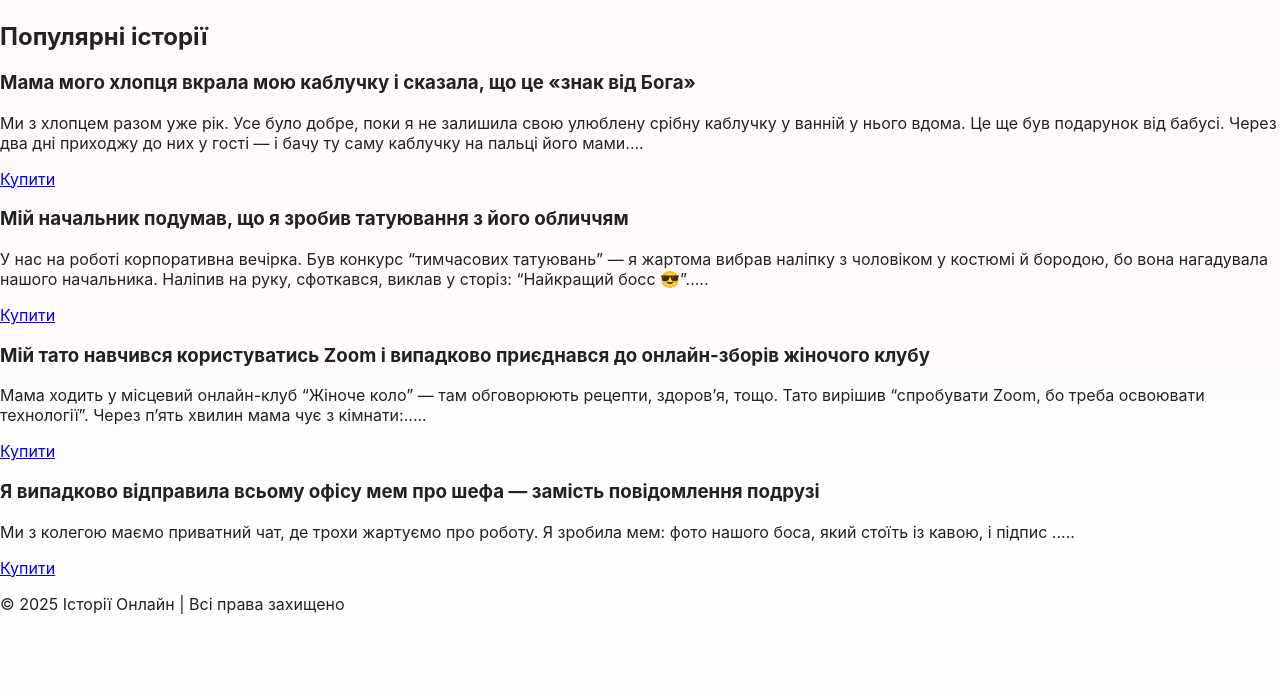
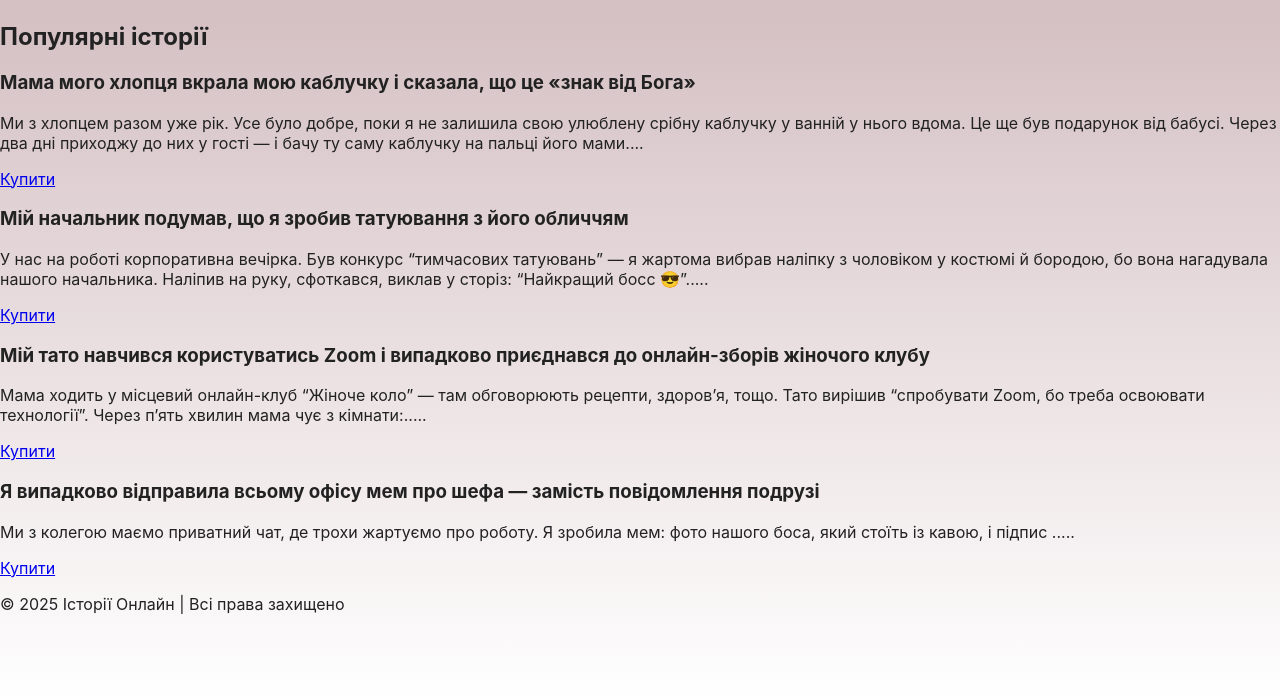
Before and after one commit to qwemely/Plitkoteka.ua, a plain HTML site: page pop.html in a window 1280 px wide. Shown: the part 100-800 px from the top of the page. Drawn offline with Linux system fonts and the light colour scheme.

Commit message:
основа

```diff
--- a/pop.css
+++ b/pop.css
@@ -1,8 +1,7 @@
 :root{
-  --primary: #6C2D6D;
-  --accent:  #FFB3C6;
-  --bg:      #FFF7FB;
-  --card:    #ffffff;
+  --primary: #6a2a53;
+  --accent:  #f2a0b59f;
+  --bg:      #8e575f6f;
   --text:    #222222;
   --muted:   #6b6b6b;
   --glass:   rgba(255,255,255,0.6);
```
Also changed, not shown: index.html (+2 -1 lines).
